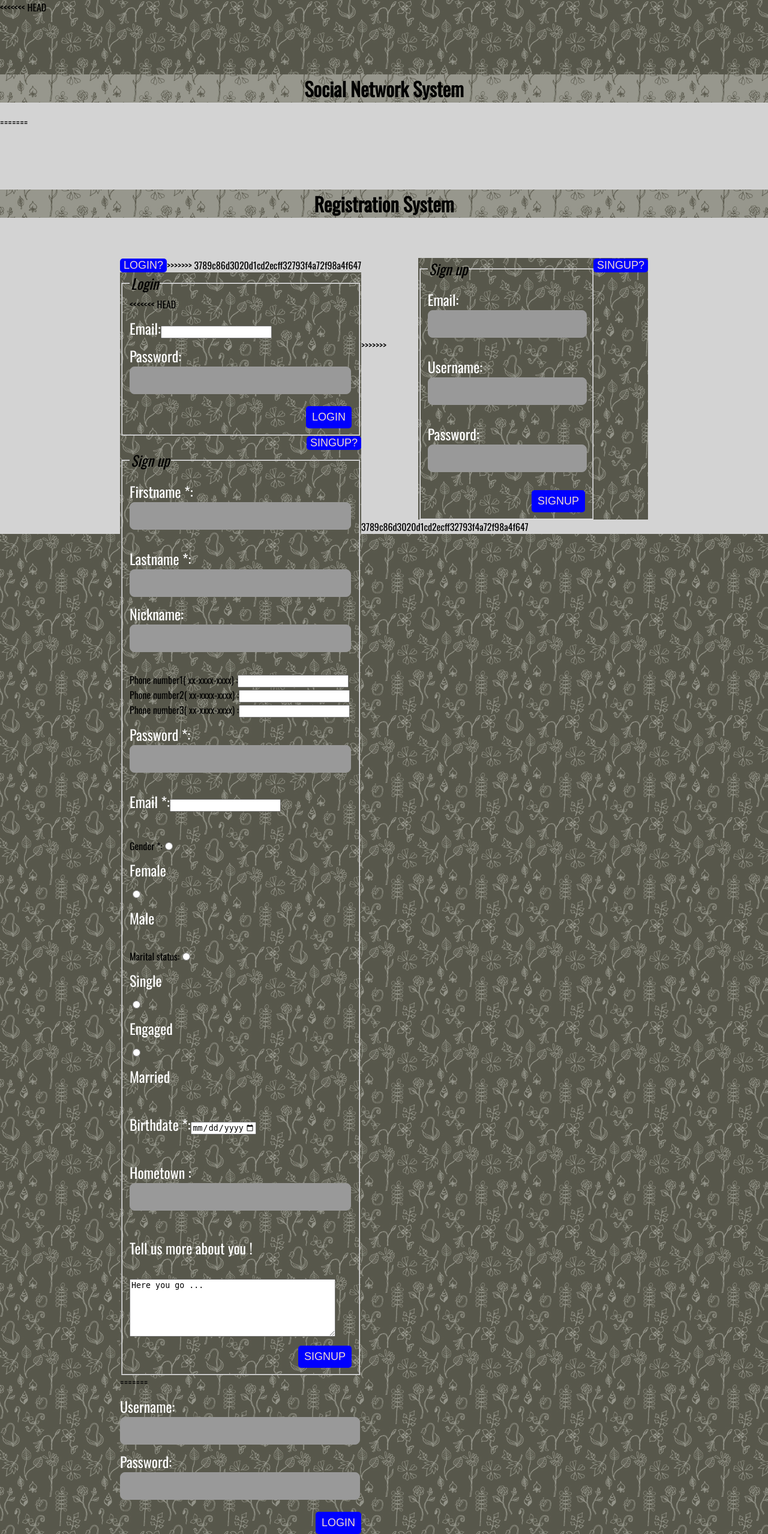
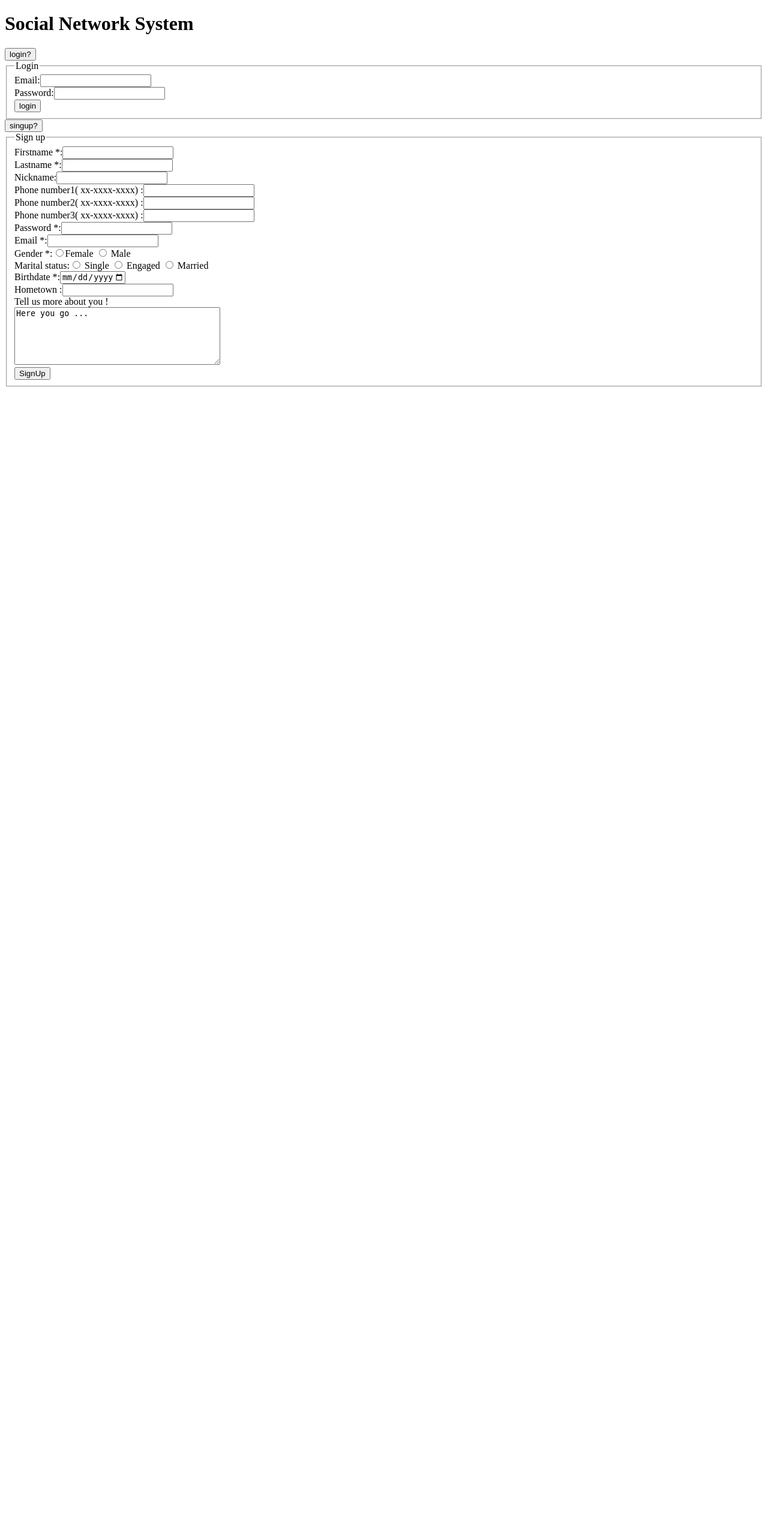
Before and after one commit to tifa64/SocialNetworkWebsite, a PHP site: page /registration.html.php in a window 1280 px wide. Shown: the whole page at 60% size. After the commit the page ends 645 px from the top, so only its background shows below. Run offline with PHP 8.4, Linux system fonts and the light colour scheme.

Commit message:
front-end-fixed

```diff
--- a/registration.html.php
+++ b/registration.html.php
@@ -1,7 +1,6 @@
 <?php include_once $_SERVER['DOCUMENT_ROOT'] .
     '/includes/helpers.inc.php'; ?>
 <!DOCTYPE html>
-<<<<<<< HEAD
 <html lang="en" xmlns="http://www.w3.org/1999/html">
 
 <head>
@@ -12,19 +11,6 @@
 <body>
 <div id ="page">
         <h1> Social Network System </h1>
-=======
-<html lang="en">
-
-<head>
-    <meta charset="UTF-8">
-    <title>Registration</title>
-    <link rel="stylesheet" href="css/style.css" />
-</head>
-<body>
-<div id ="page">
-        <h1> Registration System </h1>
-    <div id="first">
->>>>>>> 3789c86d3020d1cd2ecff32793f4a72f98a4f647
         <button onclick="show_hide_login()" id="login_button">login?</button>
 <form  action="?login" method="post" onsubmit="return validatelogin()" id="login">
     <?php if (isset($SignupError)): ?>
@@ -32,7 +18,6 @@
     <?php endif; ?>
     <fieldset>
         <legend>Login</legend>
-<<<<<<< HEAD
      <div>  <label for="email">Email:<input type="email" name="email" id="email1" value="" required > </label></div>
        <div> <label for="password">Password:<input type="password" name="password"id="password1" value="" required></label></div>
         <input type="submit" name="action" value="login">
@@ -67,32 +52,6 @@
         <input type="submit" name="action" value="SignUp">
     </fieldset>
 </form>
-
-=======
-     <div>  <label for="username">Username:<input type="text" name="username" id="username1" value="" > </label></div>
-       <div> <label for="password">Password:<input type="password" name="password"id="password1" value=""></label></div>
-        <input type="submit" name="action" value="login">
-    </fieldset>
-</form>
-    </div>
-    <div id="second">
-        <button onclick="show_hide_signup()" id="signup_button">singup?</button>
-<form  action ="?signup" method="post" onsubmit="return validatesignup()" id="signup">
-    <fieldset>
-        <legend>Sign up</legend>
-        <label for="email">Email:</br>
-            <input type="text" name="email" id="email" value="" onblur="checkUsername_pass()" > </label>
-        <div id="feedback_email"> </div>
-        <label for="username">Username:<input type="text" name="username" id="username" value="" onblur="checkUsername_pass()"> </label>
-        <div id="feedback_user"> </div>
-        <label for="password">Password:<input type="password" name="password"id="password" value="" onblur="checkUsername_pass()"> </label>
-        <div id="feedback_pass"> </div>
-        <input type="submit" name="action" value="SignUp">
-    </fieldset>
-</form>
-    </div>
-    </div>
->>>>>>> 3789c86d3020d1cd2ecff32793f4a72f98a4f647
 <script type="text/javascript" src="/js/validation.js" > </script>
 </body>
 </html>
```
